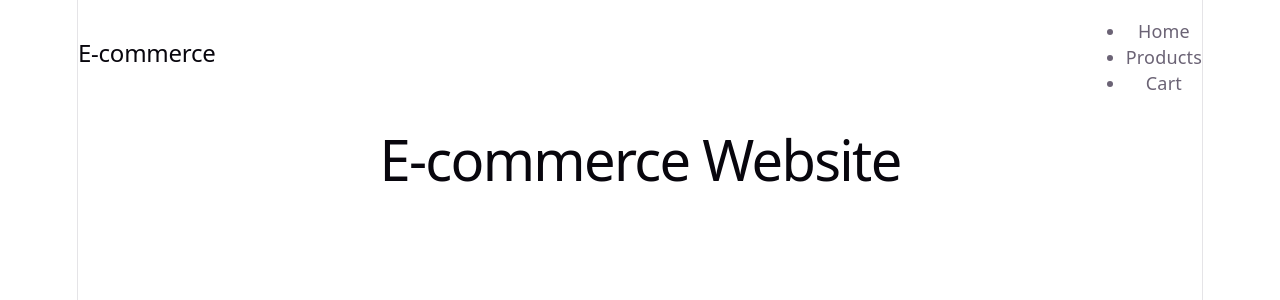
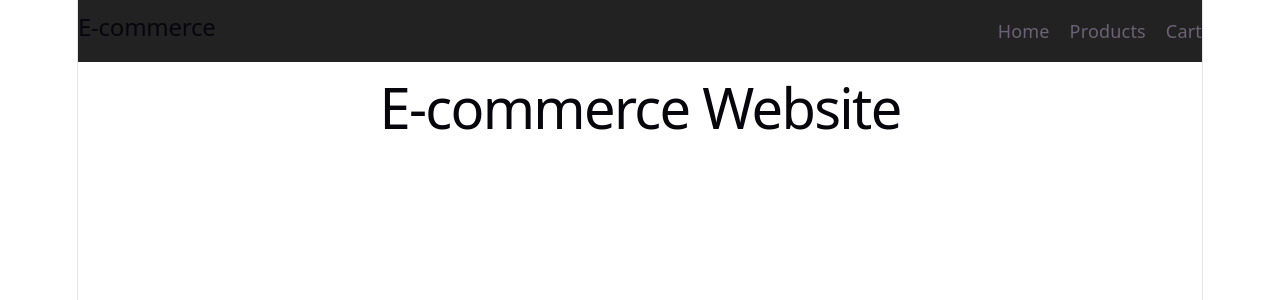
Before and after one commit to abhi12012/e-commerce-react, a React (Vite) app: page / in a window 1280 px wide. Shown: the top 300 px of the page. Built offline with nearby package versions, Linux system fonts and the light colour scheme.

Commit message:
Style Navbar

```diff
--- a/src/App.css
+++ b/src/App.css
@@ -2,4 +2,11 @@
   display: flex;
   justify-content: space-between;
   align-items: center;
+  background-color: #222;
 }
+
+.navbar ul {
+  list-style: none;
+  display: flex;
+  gap: 20px;
+}
```
